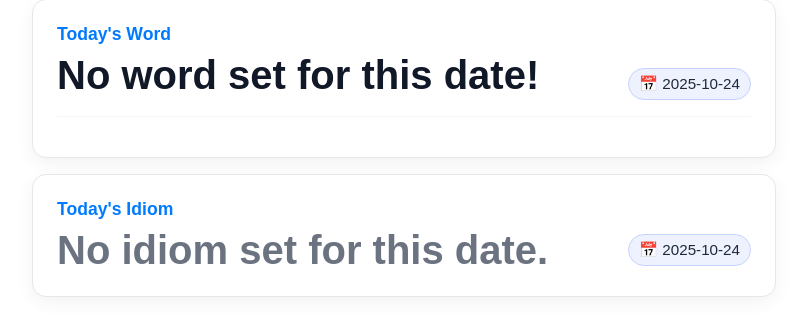
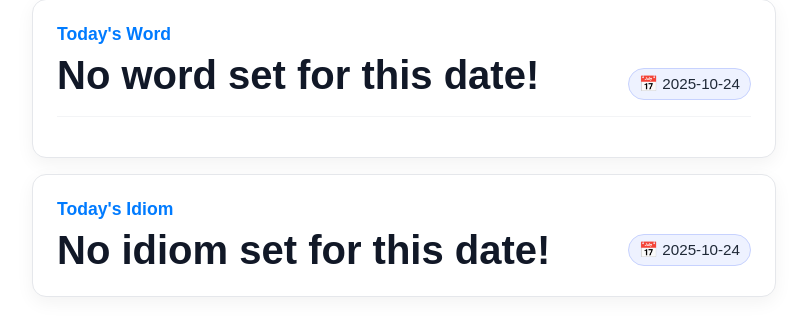
Before and after one commit to sachinsaitawadekar/vocabulary, a PHP site: page /vocabulary.php in a window 1280 px wide. Shown: the part 274-610 px from the top of the page, without its empty margins (236-1043 px from the left). Run offline with PHP 8.4, Linux system fonts and the light colour scheme; data that the repository does not hold is empty.

Commit message:
small update change

```diff
--- a/vocabulary.php
+++ b/vocabulary.php
@@ -180,7 +180,7 @@ try {
         <?php endif; ?>
       <?php else: ?>
         <div class="header" style="justify-content: space-between; align-items: center;">
-          <h2 class="word" style="color:#6b7280; margin:0;">No idiom set for this date.</h2>
+          <h2 class="word" style="margin:0;">No idiom set for this date!</h2>
           <div class="date-chip">📅 <?= e($date) ?></div>
         </div>
       <?php endif; ?>
```
